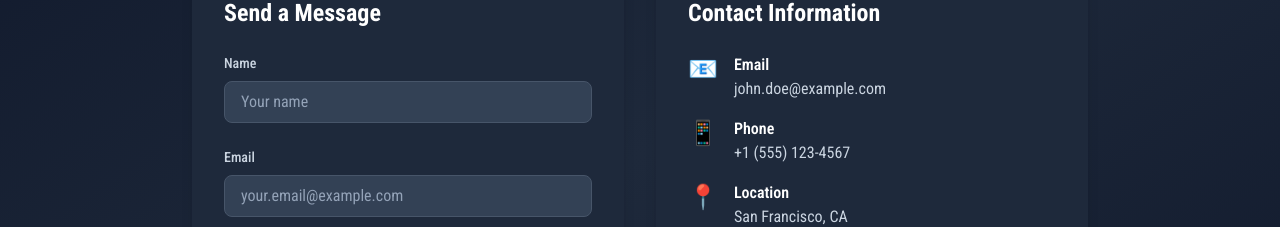
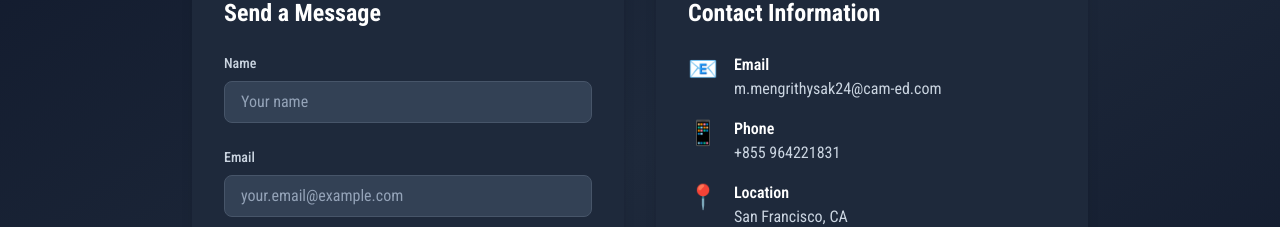
Before and after one commit to ICRUSHONYOU123/final_portfolio, a React (Vite) app: page /contact in a window 1280 px wide. Shown: the part 271-498 px from the top of the page. Built offline with nearby package versions, Linux system fonts and the light colour scheme; a web font is replaced by a local one.

Commit message:
Your commit message

```diff
--- a/src/components/Pages/Contact.jsx
+++ b/src/components/Pages/Contact.jsx
@@ -97,14 +97,14 @@ export default function Contact() {
                   <div className="text-2xl">📧</div>
                   <div>
                     <h3 className="font-semibold text-white">Email</h3>
-                    <p className="text-slate-300">john.doe@example.com</p>
+                    <p className="text-slate-300">m.mengrithysak24@cam-ed.com</p>
                   </div>
                 </div>
                 <div className="flex items-start gap-4">
                   <div className="text-2xl">📱</div>
                   <div>
                     <h3 className="font-semibold text-white">Phone</h3>
-                    <p className="text-slate-300">+1 (555) 123-4567</p>
+                    <p className="text-slate-300">+855 964221831</p>
                   </div>
                 </div>
                 <div className="flex items-start gap-4">
```
